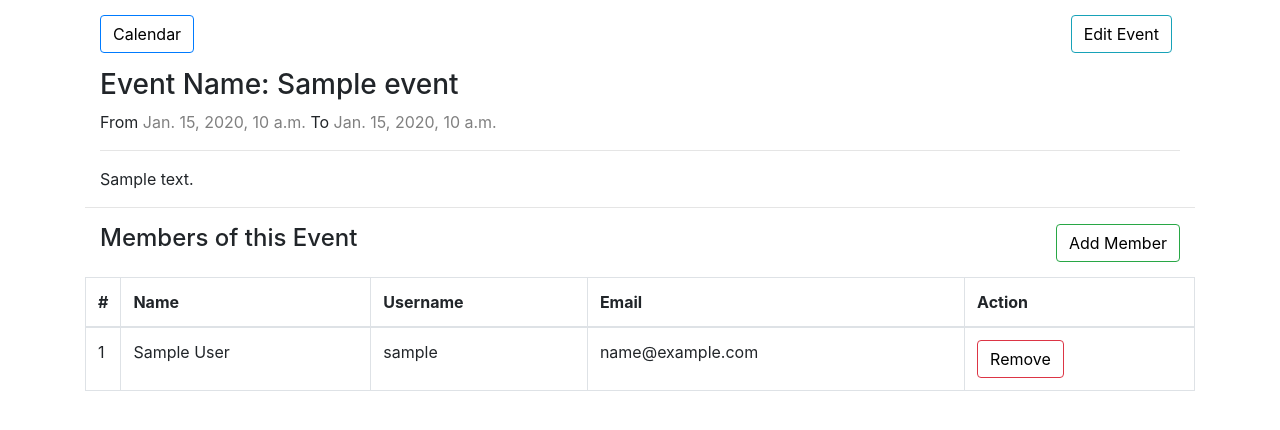
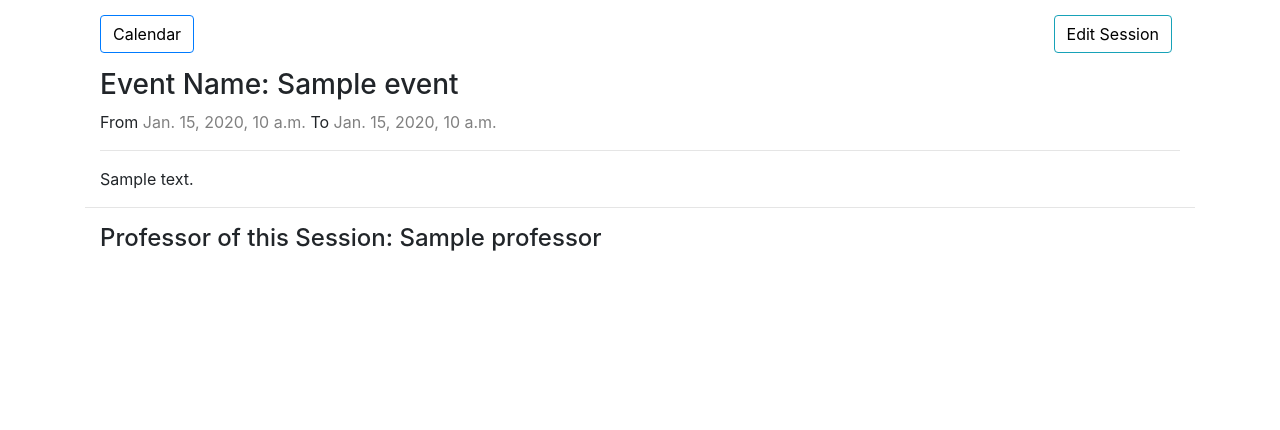
Before and after one commit to Saad-Driouech/Event-Calendar, a Django app: template templates/event-details.html in a window 1280 px wide. Shown: the top 430 px of the page. Run offline with Django 3.2, Linux system fonts and the light colour scheme; the template is opened without the code that fills it: most values are stand-ins (such as "Sample title", 1, 10 or a date in 2020); some libraries are stand-ins or nearby versions.

Commit message:
changing the way sessions are displayed

```diff
--- a/templates/event-details.html
+++ b/templates/event-details.html
@@ -8,7 +8,7 @@ Event Details
     <div class="container">
         <div class="clearfix">
             <a class="btn btn-primary left" href="{% url 'calendarapp:calendar' %}"> Calendar </a>
-            <a class="btn btn-info right mr-2" href="{% url 'calendarapp:event_edit' event.pk %}"> Edit Event </a>
+            <a class="btn btn-info right mr-2" href="{% url 'calendarapp:event_edit' event.pk %}"> Edit Session </a>
         </div>
 
         <div class="clearfix">
@@ -19,32 +19,7 @@ Event Details
         </div>
         <hr>
         <div class="clearfix">
-            <h4 class="left" > Members of this Event</h4>
-            <a class="btn btn-success right" href="{% url 'calendarapp:add_eventmember' event.id %}"> Add Member </a>
+            <h4 class="left" > Professor of this Session: {{ event.professor }} </h4>
         </div>
-        <table class="table table-bordered">
-            <thead>
-                <tr>
-                  <th style="width: 10px">#</th>
-                  <th>Name</th>
-                  <th>Username</th>
-                  <th>Email</th>
-                  <th>Action</th>
-                </tr>
-              </thead>
-              <tbody>
-                {% for member in eventmember %}
-                <tr role="row">
-                    <td>{{ forloop.counter }}</td>
-                    <td>{{ member.user.first_name }} {{ member.user.last_name }}</td>
-                    <td>{{ member.user.username }}</td>
-                    <td>{{ member.user.email }}</td>
-                    <td>
-                        <a class="btn btn-danger" href="{% url 'calendarapp:remove_event' member.id %}">Remove</a>
-                    </td>
-                </tr>
-                {% endfor %}
-              </tbody>
-        </table>
     </div>
 {% endblock %}
```
